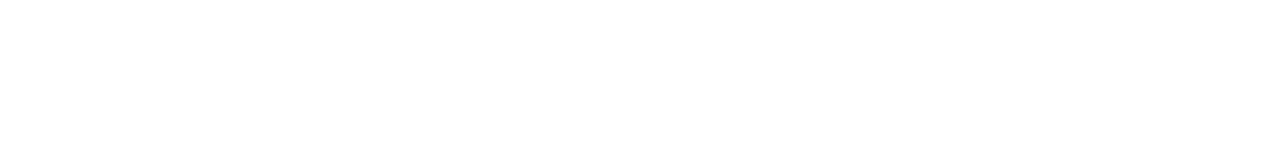
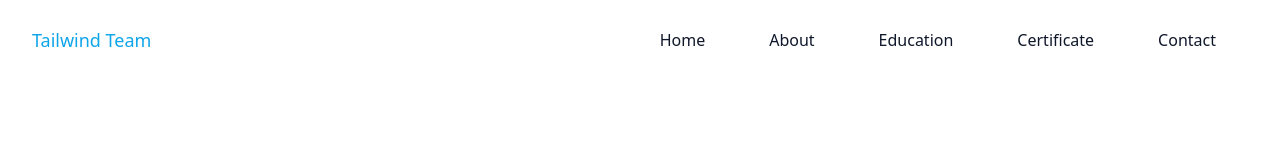
Before and after one commit to saliharya/tailwind-team-project, a website: page index.html in a window 1280 px wide. Drawn offline with Linux system fonts and the light colour scheme.

Commit message:
minor bug fixing

```diff
--- a/index.html
+++ b/index.html
@@ -11,11 +11,46 @@
 
 <body>
     <!-- Navbar Start -->
-    <header class="">
-        <div class="container">
-
+<header class="bg-transparent absolute top-0 left-0 w-full flex items-center z-100">
+    <div class="container">
+        <div class="flex items-center justify-between relative">
+            <div class="px-4">
+                <a href="#home" class="text-bold text-lg text-primary block py-6">Tailwind Team</a>
+            </div>
+            <div class="flex items-center px-4">
+                <button id="hamburger" name="hamburger" type="button" class="block absolute right-4 lg:hidden">
+                    <span class="hamburger-line transition duration-300 ease-in-out origin-top-left"></span>
+                    <span class="hamburger-line transition duration-300 ease-in-out"></span>
+                    <span class="hamburger-line transition duration-300 ease-in-out origin-bottom-left"></span>
+                </button>
+                <nav id="nav-menu"
+                    class="hidden absolute py-5 bg-white shadow-lg max-w-[250px] w-full right-4 top-full lg:block lg:static lg:bg-transparent lg:max-w-full lg:shadow-none lg:rounded-none">
+                    <ul class="block lg:flex">
+                        <li class="group">
+                            <a href="#home" class="text-base text-dark py-2 mx-8 flex group-hover:text-primary">Home</a>
+                        </li>
+                        <li class="group">
+                            <a href="#about"
+                                class="text-base text-dark py-2 mx-8 flex group-hover:text-primary">About</a>
+                        </li>
+                        <li class="group">
+                            <a href="#education"
+                                class="text-base text-dark py-2 mx-8 flex group-hover:text-primary">Education</a>
+                        </li>
+                        <li class="group">
+                            <a href="#certificates"
+                                class="text-base text-dark py-2 mx-8 flex group-hover:text-primary">Certificate</a>
+                        </li>
+                        <li class="group">
+                            <a href="#contact"
+                                class="text-base text-dark py-2 mx-8 flex group-hover:text-primary">Contact</a>
+                        </li>
+                    </ul>
+                </nav>
+            </div>
         </div>
-    </header>
+    </div>
+</header>
     <!-- Navbar End -->
 
     <!-- About Section Start -->
--- a/tailwind.config.js
+++ b/tailwind.config.js
@@ -8,8 +8,8 @@ module.exports = {
     },
     extend: {
       colors: {
-        'primary': '#0070f3',
-        'secondary': '#f5f5f5',
+        'primary': '#0ea5e9',
+        'secondary': '#64748b',dark: '#0f172a',
       },
       screens:{
         '2xl': '1320px',
```
Also changed, not shown: dist/output.css.
